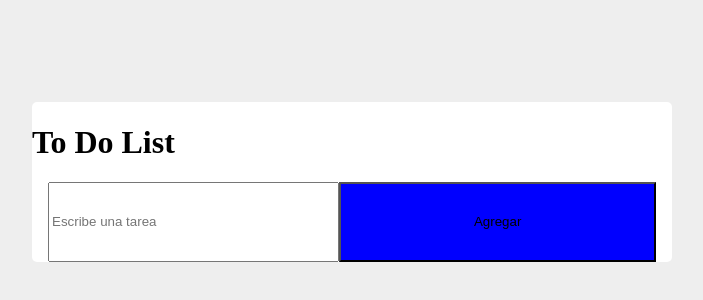
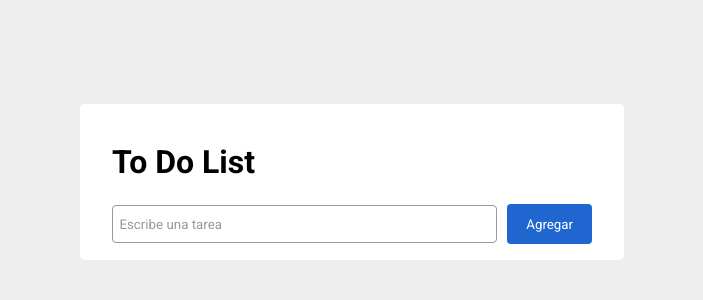
Before and after one commit to David-RL20/lkmx-toDoList, a React app: page / in a window 1280 px wide. Shown: the part 218-518 px from the top of the page, without its empty margins (288-991 px from the left). Built offline with nearby package versions, Linux system fonts and the light colour scheme.

Commit message:
Incorporando add section sin reducer

```diff
--- a/src/App.css
+++ b/src/App.css
@@ -1,5 +1,9 @@
+@import url('https://fonts.googleapis.com/css2?family=Roboto:wght@400;500;700;900&display=swap');
 body {
   margin: 0;
+}
+*{
+  font-family: roboto,arial,sans-serif;
 }
 .App {
   width: 100%;
--- a/src/assets/Add.css
+++ b/src/assets/Add.css
@@ -1,15 +1,21 @@
-.search-container{
+.search-container {
   width: calc(100% - 2rem);
-  height: 10vh;
+  height: 5vh;
   padding: 0 1rem;
   display: flex;
+  align-items: center;
 }
 
-.search-container__input{
-  width: 90%;
+.search-container__input {
+  width: 80%;
+  height: calc(100% - 4px);
 }
-.search-container__button{
-  background: blue;
-  width: calc(100% - .2rem);
-  padding: .1rem;
+.search-container__button {
+  background: rgb(31, 102, 209);
+  color: #ffffff;
+  width: calc(20% - 10px);
+  height: 100%;
+  margin-left: 10px;
+  border: none;
+  border-radius: 4px;
 }
--- a/src/assets/ToDoList.css
+++ b/src/assets/ToDoList.css
@@ -1,5 +1,9 @@
 .toDoList-container {
-  width: 50%;
+  width: 40%;
   background: white;
   border-radius: 5px;
+  padding: 1rem;
 }
+.toDoList-container__title {
+  padding: 0.1rem 1rem;
+}
--- a/src/assets/utils/InputCustomized.css
+++ b/src/assets/utils/InputCustomized.css
@@ -1,10 +1,12 @@
-#input-cutomized{
+#input-customized {
   border: 1px solid #999;
-  padding: .1rem;
+  padding: 0 0 0 0.4rem;
+  border-radius: 4px;
 }
-#input-cutomized:active{
-  border-color: rgb(189, 19, 19) ;
+#input-customized:focus {
+  border: 2px solid rgba(230, 39, 39, 0.61);
+  outline: none;
 }
-#input-cutomized::placeholder{
+#input-customized::placeholder {
   color: #999;
 }
--- a/src/components/Add.jsx
+++ b/src/components/Add.jsx
@@ -5,11 +5,11 @@ import '../assets/Add.css';
 const Add = (props) => {
   const [value, setValue] = useState('');
   const AddTask = () => {
-
+      console.log(`Agregando el task de: ${value}`)
   }
 
-  const onChange = () => {
-
+  const onChange = (event) => {
+    setValue(event.currentTarget.value);
   }
 
   return (
--- a/src/components/ToDoList.jsx
+++ b/src/components/ToDoList.jsx
@@ -7,7 +7,7 @@ const ToDoList = ()=>{
 
   return (
     <div className='toDoList-container'>
-      <h1>To Do List</h1>
+      <h1 className='toDoList-container__title'>To Do List</h1>
       <Add />
       <TasksList />
     </div>
--- a/src/components/utils/InputCustomized.jsx
+++ b/src/components/utils/InputCustomized.jsx
@@ -8,9 +8,8 @@ const Input = (props) =>{
       className={props?.className}
       placeholder={props?.placeholder}
       onChange={props?.onChange}
-    >
-      {props?.children}
-    </input>
+      value={props?.value || undefined}
+      />
   );
 };
 
```
